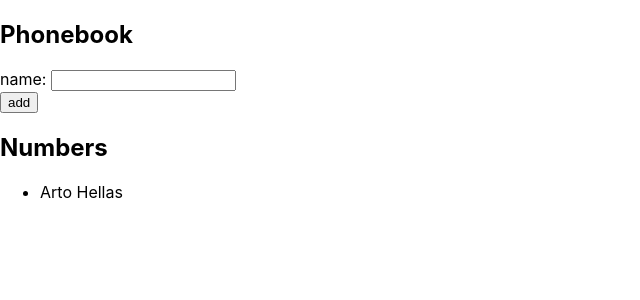
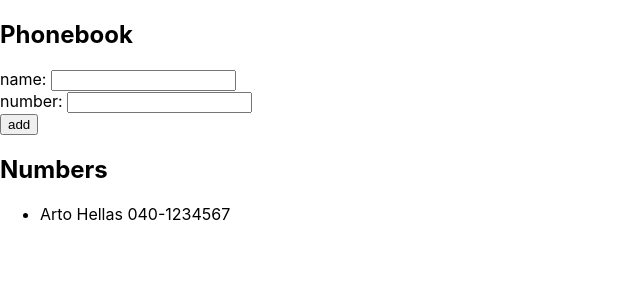
Before and after one commit to juansheba10/FullStackOpen2023, a React (Create React App) app in the folder part2/phonebook/: page / in a window 1280 px wide. Shown: the top 300 px of the page, without its empty margins (0-640 px from the left). Built offline with nearby package versions, Linux system fonts and the light colour scheme.

Commit message:
submit part2.7 and 2.8

```diff
--- a/part2/phonebook/src/App.js
+++ b/part2/phonebook/src/App.js
@@ -2,29 +2,34 @@ import React, { useState } from 'react'
 
 const App = () => {
   const [persons, setPersons] = useState([
-    { name: 'Arto Hellas' }
+    { name: 'Arto Hellas', number: '040-1234567' }
   ])
   const [newName, setNewName] = useState('')
+  const [newNumber, setNewNumber] = useState('')
 
   const handleNameChange = (event) => {
     setNewName(event.target.value)
   }
 
+  const handleNumberChange = (event) => {
+    setNewNumber(event.target.value)
+  }
+
   const addPerson = (event) => {
-    event.preventDefault()  // prevent page from refreshing
+    event.preventDefault()
 
-    if (newName === '') {
-      alert("Please enter a name.")
+    if (newName === '' || newNumber === '') {
+      alert("Please enter both name and number.")
       return
     }
 
-    // Check if the name already exists
     if (persons.some(person => person.name === newName)) {
       alert(`${newName} is already added to phonebook`)
     } else {
-      const newPerson = { name: newName }
+      const newPerson = { name: newName, number: newNumber }
       setPersons(persons.concat(newPerson))
-      setNewName('')  // reset the input field
+      setNewName('')
+      setNewNumber('')
     }
   }
 
@@ -36,12 +41,17 @@ const App = () => {
           name: <input value={newName} onChange={handleNameChange} />
         </div>
         <div>
+          number: <input value={newNumber} onChange={handleNumberChange} />
+        </div>
+        <div>
           <button type="submit">add</button>
         </div>
       </form>
       <h2>Numbers</h2>
       <ul>
-        {persons.map((person, index) => <li key={index}>{person.name}</li>)}
+        {persons.map((person, index) =>
+          <li key={index}>{person.name} {person.number}</li>
+        )}
       </ul>
     </div>
   )
```
